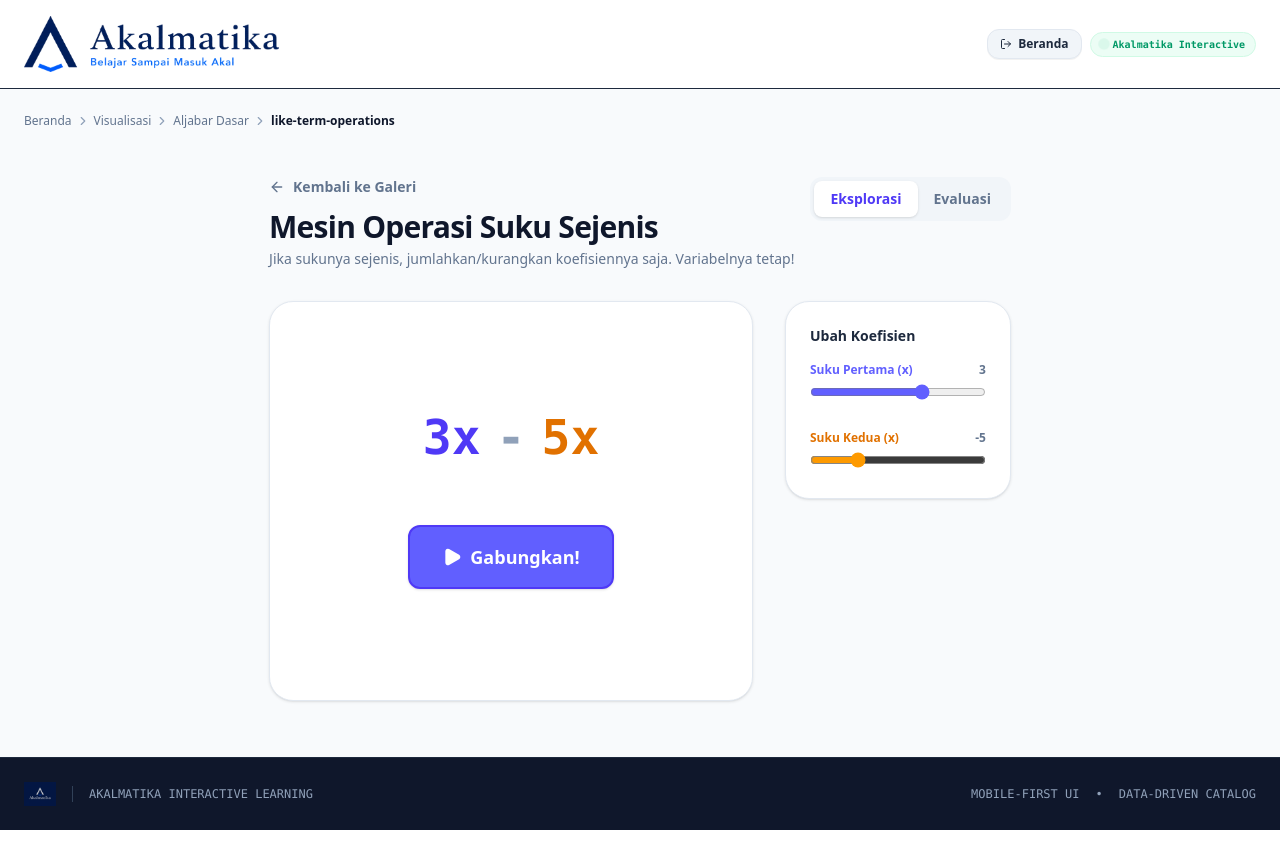
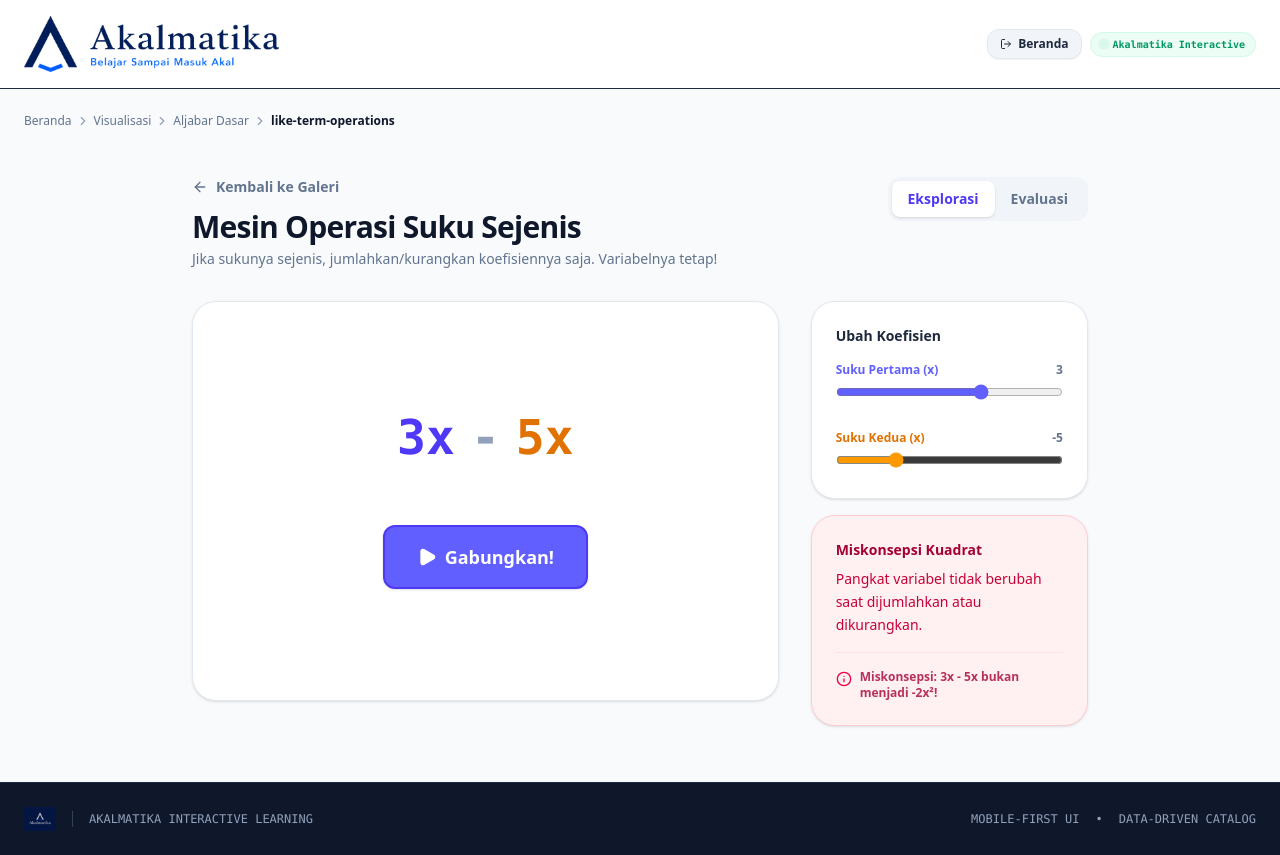
Before and after one commit to Akalmatika/akalmatika-core-trace, a React (Vite) app: page /student/visualizations/algebra/like-term-operations in a window 1280 px wide. Before the commit the page ends 830 px from the top, so only its background shows below. Built offline with nearby package versions, Linux system fonts and the light colour scheme.

Commit message:
feat: make misconception text adaptive to inputs

```diff
--- a/src/pages/visualizations/algebra/ExpandBracketsPage.tsx
+++ b/src/pages/visualizations/algebra/ExpandBracketsPage.tsx
@@ -111,7 +111,7 @@ export default function ExpandBracketsPage() {
                  <svg className="absolute top-0 left-0 w-full h-full pointer-events-none" viewBox="0 0 500 150">
                     {/* Arch to bx */}
                     <path
-                       d="M 185,85 Q 220,40 255,85"
+                       d={`M ${175 - (a.toString().length - 1) * 15},85 Q 220,40 255,85`}
                        fill="none"
                        stroke="#f43f5e"
                        strokeWidth="4"
@@ -122,7 +122,7 @@ export default function ExpandBracketsPage() {
                     />
                     {/* Arch to c */}
                     <path
-                       d="M 185,85 Q 250,20 315,85"
+                       d={`M ${175 - (a.toString().length - 1) * 15},85 Q 250,20 ${315 + (b.toString().length - 1) * 10},85`}
                        fill="none"
                        stroke="#f43f5e"
                        strokeWidth="4"
@@ -312,7 +312,7 @@ export default function ExpandBracketsPage() {
             <div className="flex items-start gap-2 pt-4 border-t border-rose-200/50">
               <Info className="text-rose-600 shrink-0 mt-0.5" size={16} />
               <p className="text-xs text-rose-800/80 font-bold">
-                Miskonsepsi: Hanya mengalikan suku yang paling depan saja (misal 3(x+2) jadi 3x+2). Itu keliru!
+                Miskonsepsi: Hanya mengalikan suku yang paling depan saja (misal {a}({b}x {c >= 0 ? '+' : '-'} {Math.abs(c)}) jadi {a*b}x {c >= 0 ? '+' : '-'} {Math.abs(c)}). Itu keliru!
               </p>
             </div>
           </div>
--- a/src/pages/visualizations/algebra/LikeTermOperationsPage.tsx
+++ b/src/pages/visualizations/algebra/LikeTermOperationsPage.tsx
@@ -222,8 +222,23 @@ export default function LikeTermOperationsPage() {
                   />
                </div>
             </div>
+          </div>
 
+          <div className="bg-rose-50 border border-rose-200 p-6 rounded-3xl shadow-sm">
+            <h3 className="text-rose-800 font-bold mb-2 text-sm flex items-center gap-2">
+               Miskonsepsi Kuadrat
+            </h3>
+            <p className="text-sm text-rose-700 leading-relaxed mb-4">
+               Pangkat variabel tidak berubah saat dijumlahkan atau dikurangkan.
+            </p>
+            <div className="flex items-start gap-2 pt-4 border-t border-rose-200/50">
+              <Info className="text-rose-600 shrink-0 mt-0.5" size={16} />
+              <p className="text-xs text-rose-800/80 font-bold">
+                Miskonsepsi: {coef1}x {coef2 >= 0 ? '+' : '-'} {Math.abs(coef2)}x bukan menjadi {coef1+coef2}x²!
+              </p>
+            </div>
           </div>
+
         </div>
 
       </div>
--- a/src/pages/visualizations/algebra/SubstitutionMachinePage.tsx
+++ b/src/pages/visualizations/algebra/SubstitutionMachinePage.tsx
@@ -258,6 +258,7 @@ export default function SubstitutionMachinePage() {
               <Info className="text-indigo-400 shrink-0 mt-0.5" size={16} />
               <p className="text-xs font-bold text-slate-400">
                 Gunakan kurung ( ) saat mengganti huruf menjadi angka agar perkaliannya tidak keliru dibaca.
+                Contoh: 2x dengan x = {xVal} menjadi 2({xVal}), bukan 2{Math.abs(xVal)}.
               </p>
             </div>
           </div>
```
